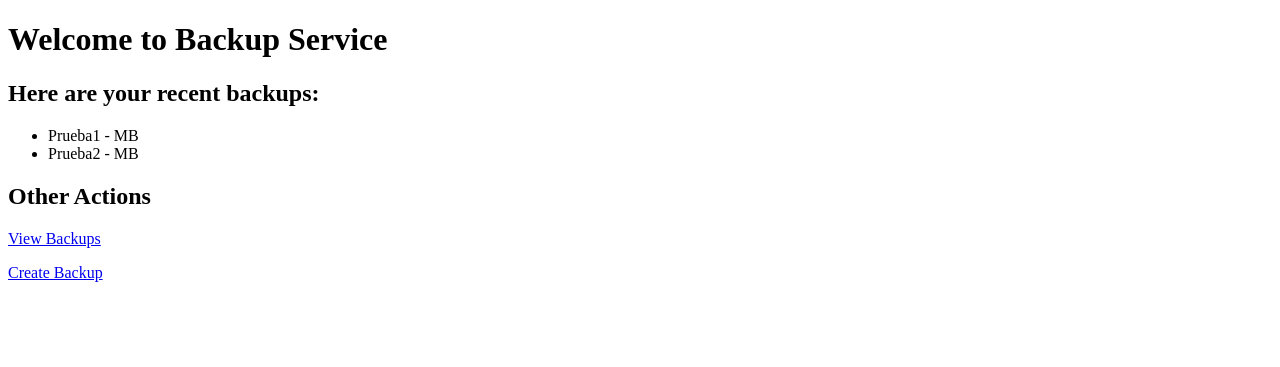
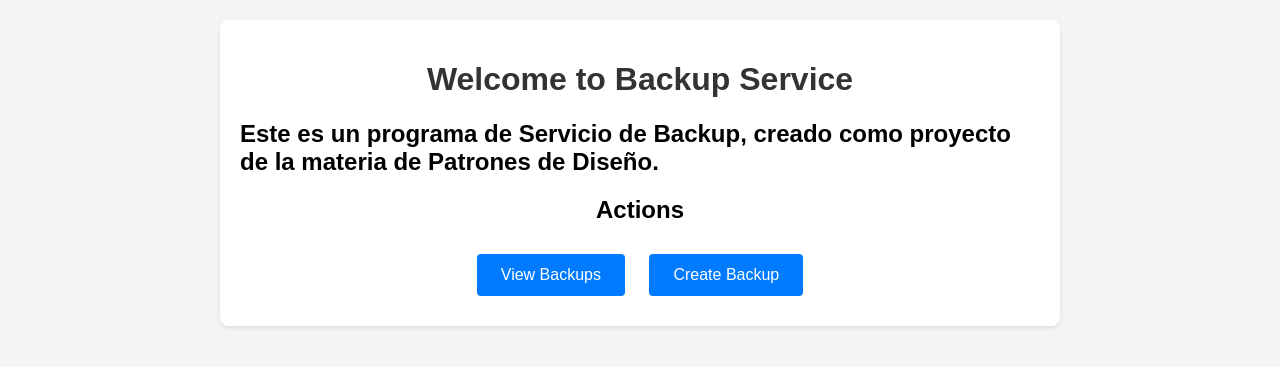
Before and after one commit to Richierl/ServicioBackup, a Django app: page / in a window 1280 px wide. Shown: the top 367 px of the page. Run offline with Django 5.2, Linux system fonts and the light colour scheme; data comes from the database, SQL or seed files in the repository.

Commit message:
Ultimos cambios

```diff
--- a/backup_service/backup_app/models.py
+++ b/backup_service/backup_app/models.py
@@ -1,11 +1,12 @@
 from django.db import models
 from django.utils import timezone
-from datetime import datetime
+from django.contrib.auth.models import User
 
 class Backup(models.Model):
-    name = models.CharField(max_length=100)
+    backup_name = models.CharField(max_length=255)
     description = models.TextField()
-    backup_file = models.FileField(upload_to='backups/')
+    file = models.FileField(upload_to='backups/')
+    size_in_mb = models.PositiveIntegerField(default=0)  # Valor por defecto
 
     def __str__(self):
-        return self.name
+        return self.backup_name
--- a/backup_service/backup_app/templates/home.html
+++ b/backup_service/backup_app/templates/home.html
@@ -4,27 +4,59 @@
     <meta charset="UTF-8">
     <meta name="viewport" content="width=device-width, initial-scale=1.0">
     <title>Welcome to Backup Service</title>
+    <style>
+        body {
+            font-family: Arial, sans-serif;
+            background-color: #f5f5f5;
+            margin: 0;
+            padding: 20px;
+        }
+        h1 {
+            text-align: center;
+            color: #333;
+        }
+        .container {
+            max-width: 800px;
+            margin: 0 auto;
+            background-color: #fff;
+            padding: 20px;
+            border-radius: 8px;
+            box-shadow: 0 2px 4px rgba(0, 0, 0, 0.1);
+        }
+        .recent-backups {
+            margin-bottom: 20px;
+        }
+        .action-links {
+            text-align: center;
+        }
+        .action-links a {
+            display: inline-block;
+            margin: 10px;
+            padding: 12px 24px;
+            background-color: #007bff;
+            color: #fff;
+            text-decoration: none;
+            border-radius: 4px;
+            transition: background-color 0.3s ease;
+        }
+        .action-links a:hover {
+            background-color: #0056b3;
+        }
+    </style>
 </head>
 <body>
-    <h1>Welcome to Backup Service</h1>
+    <div class="container">
+        <h1>Welcome to Backup Service</h1>
 
-    <div>
-        <h2>Here are your recent backups:</h2>
-        {% if backups %}
-            <ul>
-                {% for backup in backups %}
-                    <li>{{ backup.name }} - {{ backup.size_in_mb }} MB</li>
-                {% endfor %}
-            </ul>
-        {% else %}
-            <p>No backups available</p>
-        {% endif %}
-    </div>
+        <div class="recent-backups">
+            <h2>Este es un programa de Servicio de Backup, creado como proyecto de la materia de Patrones de Diseño.</h2>
+        </div>
 
-    <div>
-        <h2>Other Actions</h2>
-        <p><a href="{% url 'backup_list' %}">View Backups</a></p>
-        <p><a href="{% url 'backup_create' %}">Create Backup</a></p>
+        <div class="action-links">
+            <h2>Actions</h2>
+            <a href="{% url 'backup_list' %}">View Backups</a>
+            <a href="{% url 'backup_create' %}">Create Backup</a>
+        </div>
     </div>
 </body>
 </html>
--- a/backup_service/backup_app/urls.py
+++ b/backup_service/backup_app/urls.py
@@ -2,7 +2,8 @@ from django.urls import path
 from . import views
 
 urlpatterns = [
-    path('', views.home, name='home'),  # URL de la página principal
-    path('backups/', views.backup_list, name='backup_list'),  # URL para listar respaldos
-    path('backups/create/', views.create_backup, name='backup_create'),  # URL para el formulario de creación de respaldo
+    path('', views.home, name='home'),
+    path('backups/', views.backup_list, name='backup_list'),
+    path('backups/create/', views.backup_create, name='backup_create'),
+    path('backups/<int:backup_id>/delete/', views.delete_backup, name='delete_backup'),
 ]
--- a/backup_service/backup_app/views.py
+++ b/backup_service/backup_app/views.py
@@ -1,21 +1,42 @@
-from django.shortcuts import render, redirect
+from django.shortcuts import render, redirect, get_object_or_404
+from .forms import BackupForm
 from .models import Backup
-from .forms import BackupForm
 
 def home(request):
     backups = Backup.objects.all()
     return render(request, 'home.html', {'backups': backups})
 
-def create_backup(request):
+def backup_list(request):
+    backups = Backup.objects.all()
+    return render(request, 'backup_list.html', {'backups': backups})
+
+def backup_create(request):
     if request.method == 'POST':
         form = BackupForm(request.POST, request.FILES)
         if form.is_valid():
-            form.save()
-            return redirect('backup_list')  # Redirige a la lista de respaldos
+            # Guardar el formulario sin commit para poder manipular el objeto
+            backup = form.save(commit=False)
+
+            # Calcular el tamaño del archivo en MB
+            if 'file' in request.FILES:
+                file_size_mb = request.FILES['file'].size / (1024 * 1024)  # Convertir a MB
+                backup.size_in_mb = round(file_size_mb, 2)  # Redondear a 2 decimales
+
+            # Guardar el objeto Backup con el tamaño calculado
+            backup.save()
+            return redirect('backup_list')
     else:
         form = BackupForm()
     return render(request, 'backup_form.html', {'form': form})
 
-def backup_list(request):
-    backups = Backup.objects.all()
-    return render(request, 'backup_list.html', {'backups': backups})
+def delete_backup(request, backup_id):
+    # Obtener el backup por su ID o devolver un error 404 si no existe
+    backup = get_object_or_404(Backup, pk=backup_id)
+
+    if request.method == 'POST':
+        # Si se recibió una solicitud POST, eliminar el backup
+        backup.delete()
+        return redirect('backup_list')  # Redirigir a la lista de backups
+
+    # Si no es una solicitud POST, renderizar una plantilla de confirmación de eliminación
+    return render(request, 'backup_delete_confirm.html', {'backup': backup})
--- a/backup_service/backup_service/settings.py
+++ b/backup_service/backup_service/settings.py
@@ -56,7 +56,7 @@ ROOT_URLCONF = 'backup_service.urls'
 TEMPLATES = [
     {
         'BACKEND': 'django.template.backends.django.DjangoTemplates',
-        'DIRS': [str(BASE_DIR.joinpath('backup_app', 'templates'))],  # Utilizar joinpath para crear la ruta
+        'DIRS': [os.path.join(BASE_DIR, 'templates')],
         'APP_DIRS': True,
         'OPTIONS': {
             'context_processors': [
@@ -118,6 +118,7 @@ USE_TZ = True
 # https://docs.djangoproject.com/en/5.0/howto/static-files/
 
 STATIC_URL = 'static/'
+STATIC_ROOT = os.path.join(BASE_DIR, 'staticfiles')
 
 STATICFILES_DIRS = [
     '/home/ubuntu/ServicioBackup/backup_service/static',
@@ -125,7 +126,6 @@ STATICFILES_DIRS = [
 
 
 MEDIA_URL = '/media/'
-
 MEDIA_ROOT = os.path.join(BASE_DIR, 'media')
 
 # Default primary key field type
--- a/backup_service/backup_service/urls.py
+++ b/backup_service/backup_service/urls.py
@@ -2,9 +2,16 @@
 from django.contrib import admin
 from django.urls import path, include
 from backup_app import views
+from django.conf import settings
+from django.conf.urls.static import static
+
 
 urlpatterns = [
     path('admin/', admin.site.urls),
     path('', include('backup_app.urls')),  # Incluye las URLs de backup_app
-    path('backups/create/', views.create_backup, name='create_backup'),
+    path('backups/create/', views.backup_create, name='backup_create'),
 ]
+
+# Configurar las URL para servir archivos de medios en modo de desarrollo
+if settings.DEBUG:
+    urlpatterns += static(settings.MEDIA_URL, document_root=settings.MEDIA_ROOT)
```
Also changed, not shown: backup_service/backup_app/forms.py (+14 -2 lines), backup_service/backup_app/templates/backup_delete_confirm.html (added, +17 -0 lines), backup_service/backup_app/templates/backup_form.html (+63 -3 lines), backup_service/backup_app/templates/backup_list.html (+57 -2 lines), backup_service/backup_app/migrations/0003_remove_backup_created_at_remove_backup_name_and_more.py (added), backup_service/backup_app/migrations/0004_backup_backup_name_alter_backup_description_and_more.py (added), backup_service/backup_app/migrations/0005_alter_backup_backup_name_alter_backup_description.py (added), backup_service/db.sqlite3, backup_service/media/backups/Imagen_de_WhatsApp_2024-05-01_a_las_13.39.12_92baa314.jpg (added), backup_service/media/backups/Imagen_de_WhatsApp_2024-05-01_a_las_13.39.12_92baa314_vBA11te.jpg (added), backup_service/media/backups/wallpaperflare.com_wallpaper_1.jpg (added), 3 other files.
